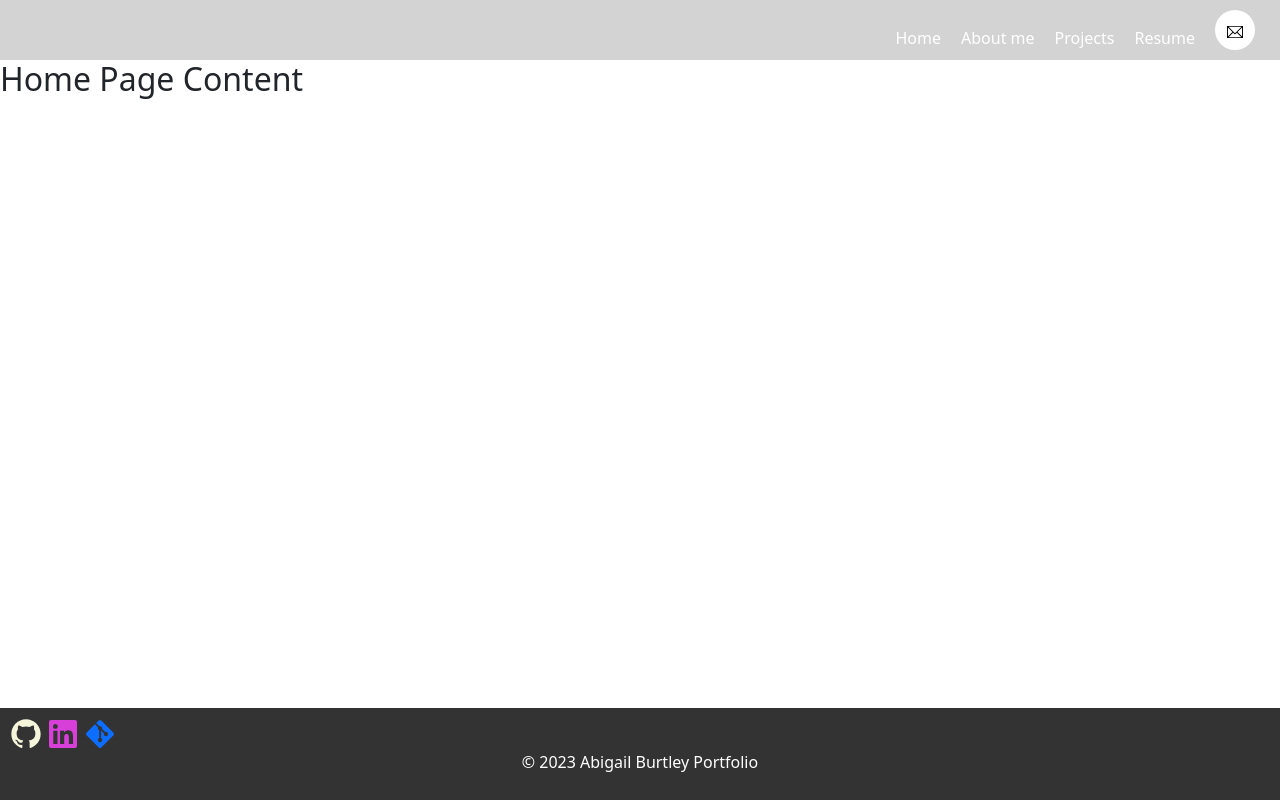
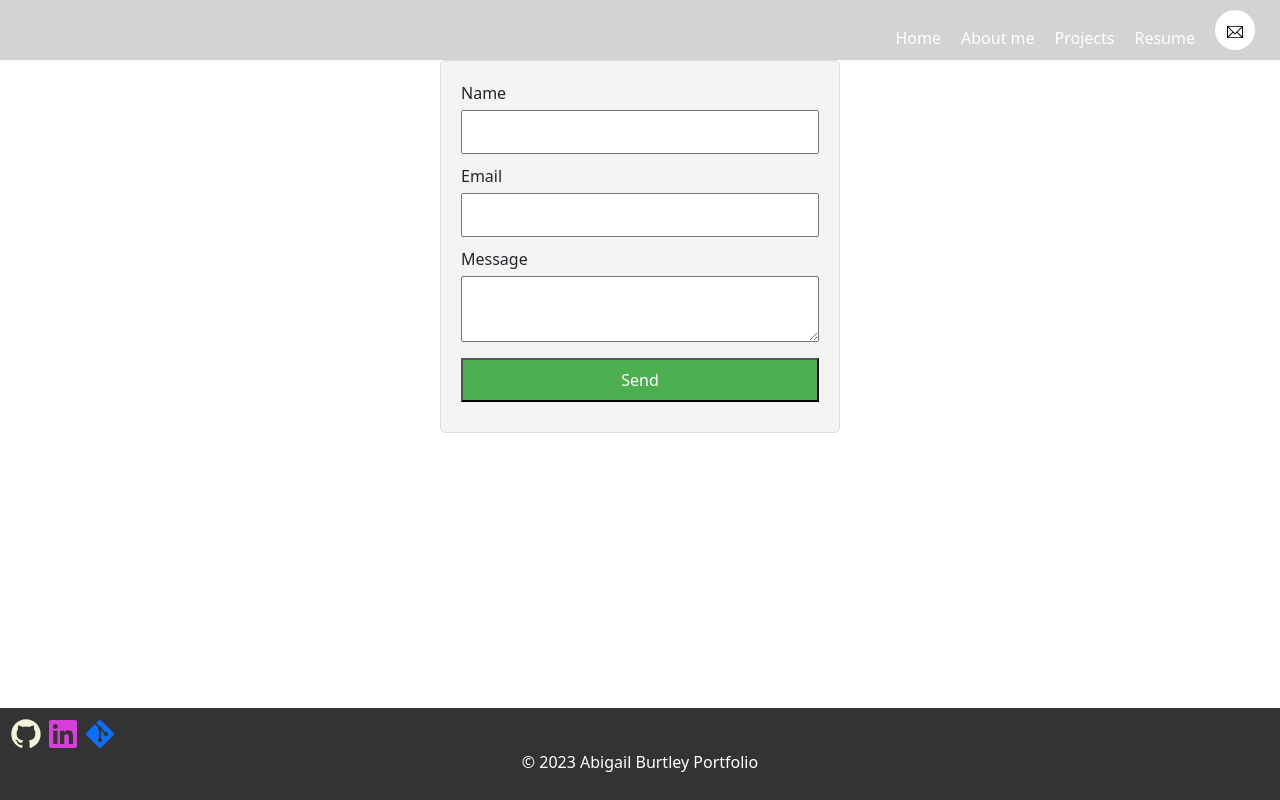
Before and after one commit to Ariesscode/React-Portfolio, a React (Vite) app in the folder React Portfolfio/: page /Contact in a window 1280 px wide. Built offline with nearby package versions, Linux system fonts and the light colour scheme.

Commit message:
add contact form style, signed up for emailjs to test to send form and email

```diff
--- a/React Portfolfio/package.json
+++ b/React Portfolfio/package.json
@@ -11,6 +11,7 @@
     "preview": "vite preview"
   },
   "dependencies": {
+    "@emailjs/browser": "^3.11.0",
     "bootstrap": "^5.3.2",
     "bootstrap-icons": "^1.11.2",
     "react": "^18.2.0",
--- a/React Portfolfio/src/components/Contact.jsx
+++ b/React Portfolfio/src/components/Contact.jsx
@@ -1,9 +1,33 @@
 import React from 'react';
-function Contact() {
-    return (
-      <div>
-        <h2>Home Page Content</h2>
-      </div>
-    );
-  }
+import { useRef } from 'react';
+import emailjs from '@emailjs/browser';
+import '../styles/contact-form.css';
+
+export const Contact = () => {
+  const form = useRef();
+
+  const sendEmail = (e) => {
+    e.preventDefault();
+
+    emailjs.sendForm('snervice_2kj8qx', 'template_nmjniar', form.current, '0F7q40iXe__uTE6yp')
+      .then((result) => {
+          console.log(result.text);
+          console.log('message sent.')
+      }, (error) => {
+          console.log(error.text);
+      });
+  };
+
+  return (
+    <form ref={form} onSubmit={sendEmail} className="contact-form">
+      <label>Name</label>
+      <input type="text" name="user_name" />
+      <label>Email</label>
+      <input type="email" name="user_email" />
+      <label>Message</label>
+      <textarea name="message" />
+      <input type="submit" value="Send" />
+    </form>
+  );
+};
 export default Contact;
--- /dev/null
+++ b/React Portfolfio/src/styles/contact-form.css
@@ -0,0 +1,31 @@
+.contact-form {
+    max-width: 400px;
+    margin: auto;
+    padding: 20px;
+    background-color: #f4f4f4;
+    border: 1px solid #ddd;
+    border-radius: 5px;
+  }
+
+
+.contact-form input,
+.contact-form textarea {
+  width: 100%;
+  padding: 8px;
+  margin-bottom: 10px;
+}
+
+.contact-form input[type="submit"] {
+  background-color: #4caf50;
+  color: #fff;
+  cursor: pointer;
+}
+
+.contact-form input[type="submit"]:hover {
+  background-color: purple;
+}
+
+.contact-form label {
+    display:block;
+    margin-bottom: 5px;
+}
```
Also changed, not shown: 1 other file (tests, documents, lock files or other folders).
